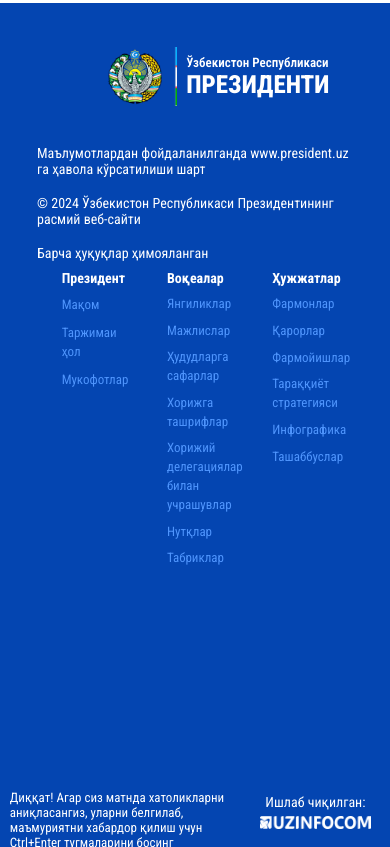
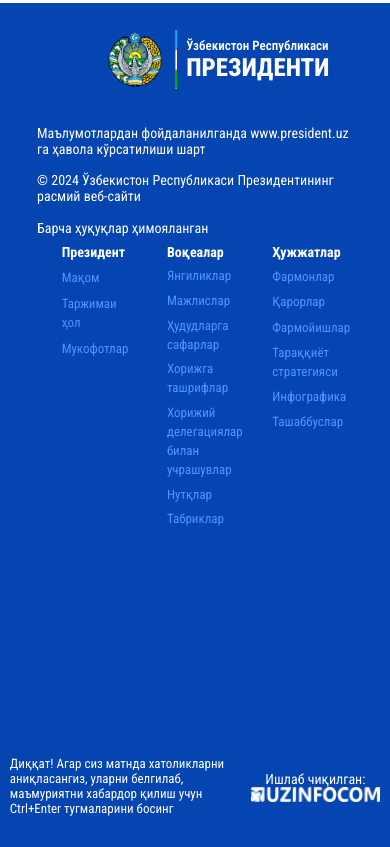
Before and after one commit to solikhov07/prezident_uz, a plain HTML site: page index.html in a window 390 px wide. Shown: the part 9630-10477 px from the top of the page. Drawn offline with nearby package versions, Linux system fonts and the light colour scheme.

Commit message:
footer svg fix

```diff
--- a/_footer.scss
+++ b/_footer.scss
@@ -351,9 +351,14 @@ footer{
         height: 20%;
         display: none;
     }
+    .footer-bottom-site{
+        align-items: center;
+        height: 15%;
+    }
     .footer-company-name{
+        justify-content: center;
         img{
-            height: 30%;
+            height: 20%;
         }
     }
 }
--- a/main.scss
+++ b/main.scss
@@ -539,6 +539,7 @@ background-clip: text;
 
 .map-visit-container{
     position: absolute;
+    z-index: 4;
     width: 100%;
     height: 100%;
     display: none;
```
Also changed, not shown: main.css, 1 other file.
